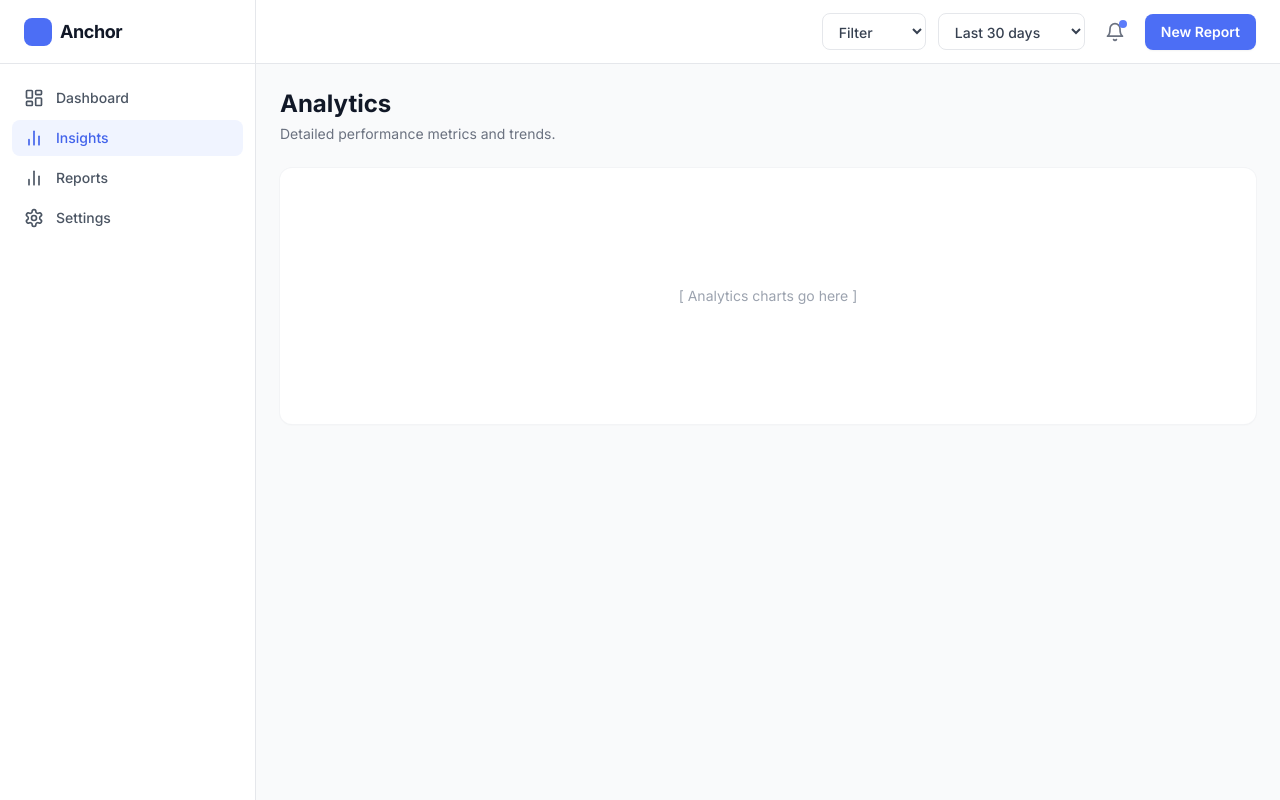
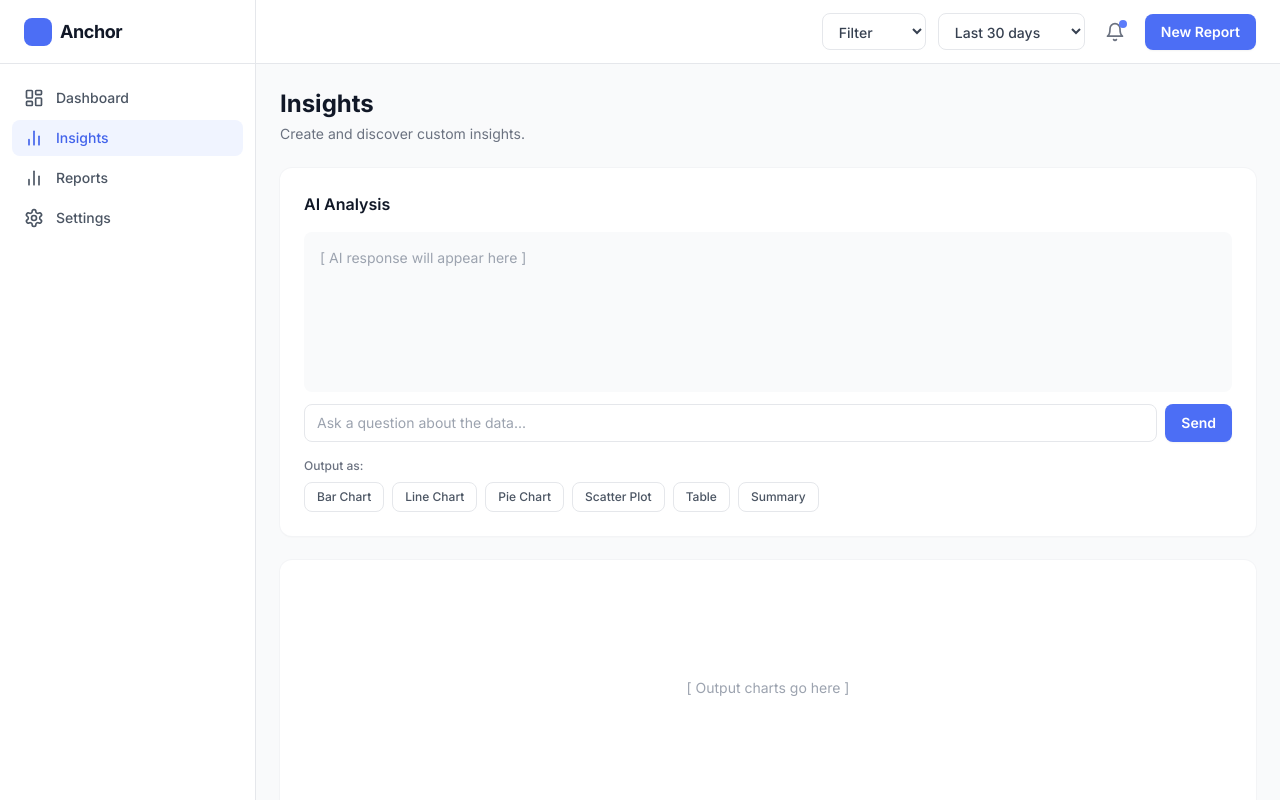
Before and after one commit to Kunpeng0/Anchor-ICT-s1-29, a React (Vite) app: page /dashboard/insights in a window 1280 px wide. Built offline with nearby package versions, Linux system fonts and the light colour scheme.

Commit message:
Insights Page Skeleton
Skeleton created for AI chatbot and graph output location

```diff
--- a/src/pages/dashboard/InsightsPage.jsx
+++ b/src/pages/dashboard/InsightsPage.jsx
@@ -2,11 +2,48 @@ export default function InsightsPage() {
   return (
     <div className="space-y-6">
       <div>
-        <h1 className="text-2xl font-bold text-gray-900">Analytics</h1>
-        <p className="mt-1 text-sm text-gray-500">Detailed performance metrics and trends.</p>
+        <h1 className="text-2xl font-bold text-gray-900">Insights</h1>
+        <p className="mt-1 text-sm text-gray-500">Create and discover custom insights.</p>
       </div>
+
+      {/* AI Chat Card */}
+      <div className="card">
+        <h2 className="text-base font-semibold text-gray-900">AI Analysis</h2>
+
+        {/* Chat output box */}
+        <div className="mt-4 h-40 rounded-lg bg-gray-50 p-4 text-sm text-gray-400">
+          [ AI response will appear here ]
+        </div>
+
+        {/*Chat Input*/}
+        <div className="mt-3 flex gap-2">
+          <input
+            type="text"
+            placeholder="Ask a question about the data..."
+            className="flex-1 rounded-lg border border-gray-200 px-3 py-2 text-sm focus:border-brand-400 focus:outline-none focus:ring-2 focus:ring-brand-100 transition"
+          />
+          <button className="btn-primary">Send</button>
+        </div>
+
+        {/*Graph Buttons*/}
+        <div className="mt-4">
+          <p className="text-xs font-medium text-gray-500 mb-2">Output as:</p>
+          <div className="flex flex-wrap gap-2">
+            {['Bar Chart', 'Line Chart', 'Pie Chart', 'Scatter Plot', 'Table', 'Summary'].map((type) => (
+              <button
+                key={type}
+                className="rounded-lg border border-gray-200 px-3 py-1.5 text-xs font-medium text-gray-600 hover:bg-brand-50 hover:border-brand-300 hover:text-brand-700 transition-colors"
+              >
+                {type}
+              </button>
+            ))}
+          </div>
+        </div>
+      </div>
+
+      {/*Output Box*/}
       <div className="card flex h-64 items-center justify-center text-sm text-gray-400">
-        [ Analytics charts go here ]
+        [ Output charts go here ]
       </div>
     </div>
   )
```
